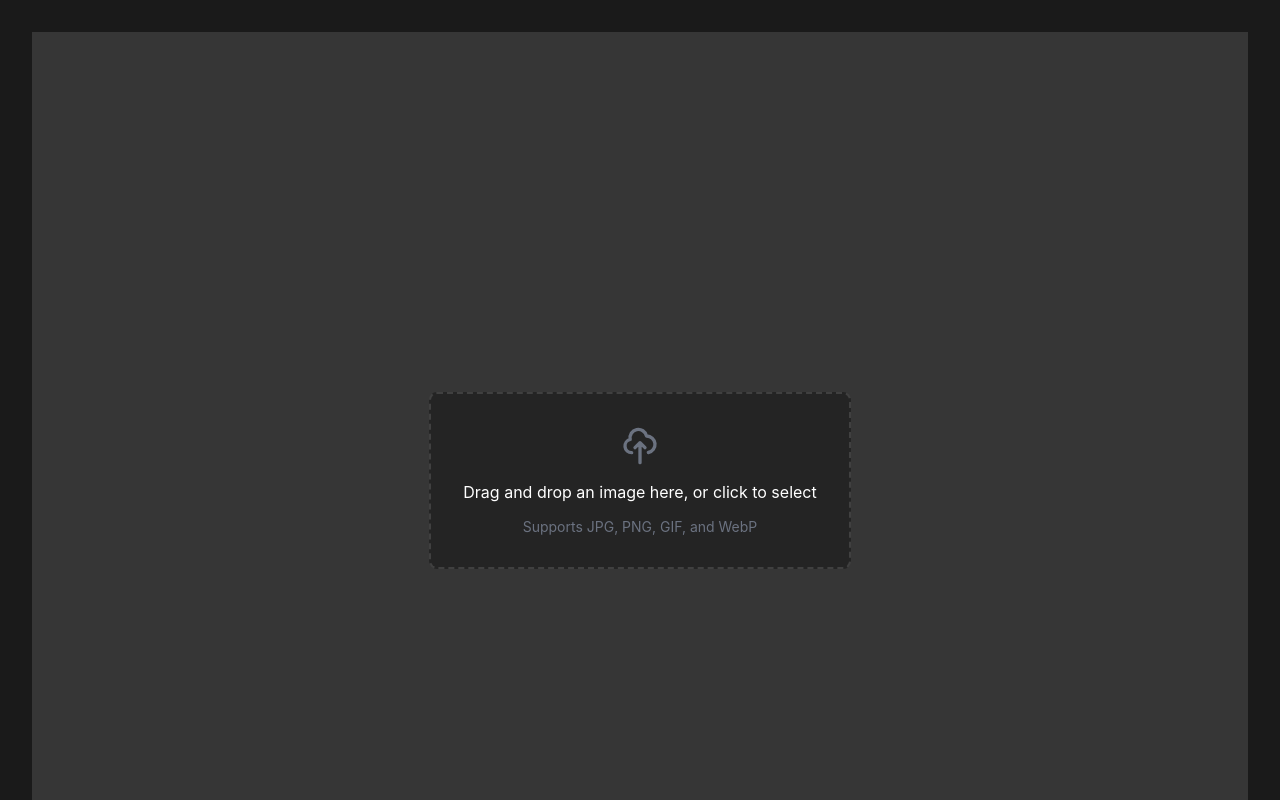
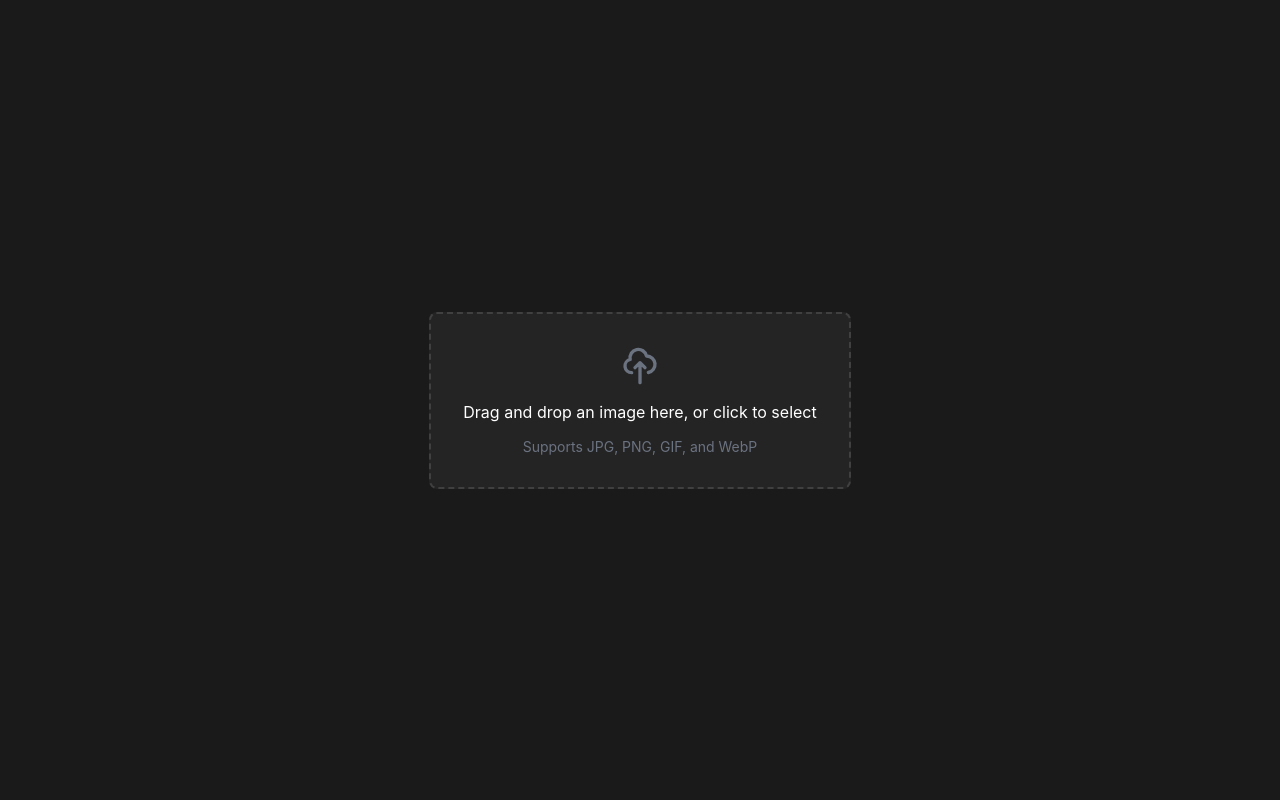
Before and after one commit to CameronFoxly/Quadtree-image-effector, a React (Vite) app in the folder image-effect-app/: page / in a window 1280 px wide. Shown: the top 800 px of the page. Built offline with nearby package versions, Linux system fonts and the light colour scheme.

Commit message:
Updated layout

```diff
--- a/image-effect-app/src/App.css
+++ b/image-effect-app/src/App.css
@@ -1,10 +1,11 @@
 /* Custom styles can be added here if needed */
 
 #root {
-  max-width: 1280px;
-  margin: 0 auto;
-  padding: 2rem;
-  text-align: center;
+  width: 100%;
+  height: 100vh;
+  margin: 0;
+  padding: 0;
+  overflow: hidden;
 }
 
 .logo {
@@ -44,50 +45,54 @@
 }
 
 .container {
-  min-height: 100vh;
-  padding: 1rem;
-  background-color: var(--bg-color);
-  transition: background-color 0.2s;
-}
-
-.container.dark {
-  background-color: var(--bg-color-dark);
+  width: 100%;
+  height: 100vh;
+  overflow: hidden;
 }
 
 .content {
-  max-width: 1200px;
-  margin: 0 auto;
+  width: 100%;
+  height: 100%;
 }
 
 .main {
-  display: flex;
-  gap: 2rem;
-  align-items: flex-start;
-  min-height: 100vh;
-  justify-content: center;
+  width: 100%;
+  height: 100%;
+  position: relative;
+  overflow: hidden;
 }
 
 .previewSection {
-  flex: 1;
-  min-width: 0;
+  position: absolute;
+  left: 0;
+  top: 0;
+  width: calc(100% - 300px); /* Subtract control panel width */
+  height: 100%;
   display: flex;
   align-items: center;
   justify-content: center;
+  padding: 2rem;
+  overflow: hidden;
 }
 
 .controlsSection {
-  width: 42rem;
-  flex-shrink: 0;
+  position: fixed;
+  top: 0;
+  right: 0;
+  width: 300px;
+  height: 100vh;
+  background-color: var(--surface-color);
   padding: 1.5rem;
-  display: flex;
-  flex-direction: column;
-  gap: 1.5rem;
+  overflow-y: auto;
+  box-shadow: -2px 0 10px rgba(0, 0, 0, 0.1);
+  z-index: 100;
 }
 
 /* When there's no image, center the upload UI */
 .main:has(> :only-child) {
+  display: flex;
+  justify-content: center;
   align-items: center;
-  justify-content: center;
 }
 
 .buttonGroup {
--- a/image-effect-app/src/components/ImagePreview.module.css
+++ b/image-effect-app/src/components/ImagePreview.module.css
@@ -8,6 +8,7 @@
   background-color: var(--surface-color);
   border-radius: 4px;
   overflow: hidden;
+  padding: 1rem;
 }
 
 .controls {
@@ -35,7 +36,10 @@
 .previewCanvas {
   max-width: 100%;
   max-height: 100%;
+  width: auto;
+  height: auto;
   object-fit: contain;
+  display: block;
 }
 
 .brushCursor {
--- a/image-effect-app/src/components/ImagePreview.tsx
+++ b/image-effect-app/src/components/ImagePreview.tsx
@@ -74,17 +74,13 @@ export default function ImagePreview({
     img.src = imageUrl;
 
     img.onload = () => {
-      // Calculate dimensions to fill the left side of the viewport with 10% padding
-      const containerWidth = window.innerWidth * 0.5; // 50% of viewport width
-      const containerHeight = window.innerHeight; // Full viewport height
-
-      // Calculate available space with 10% padding
-      const availableWidth = containerWidth * 0.9;
-      const availableHeight = containerHeight * 0.9;
+      // Calculate dimensions to fill the viewport minus the control panel width and padding
+      const containerWidth = window.innerWidth - 300 - 64; // Viewport width minus control panel and padding
+      const containerHeight = window.innerHeight - 64; // Full viewport height minus padding
 
       // Calculate scaling factors to maintain aspect ratio
-      const scaleX = availableWidth / img.width;
-      const scaleY = availableHeight / img.height;
+      const scaleX = containerWidth / img.width;
+      const scaleY = containerHeight / img.height;
       const scale = Math.min(scaleX, scaleY);
 
       // Calculate display dimensions
```
